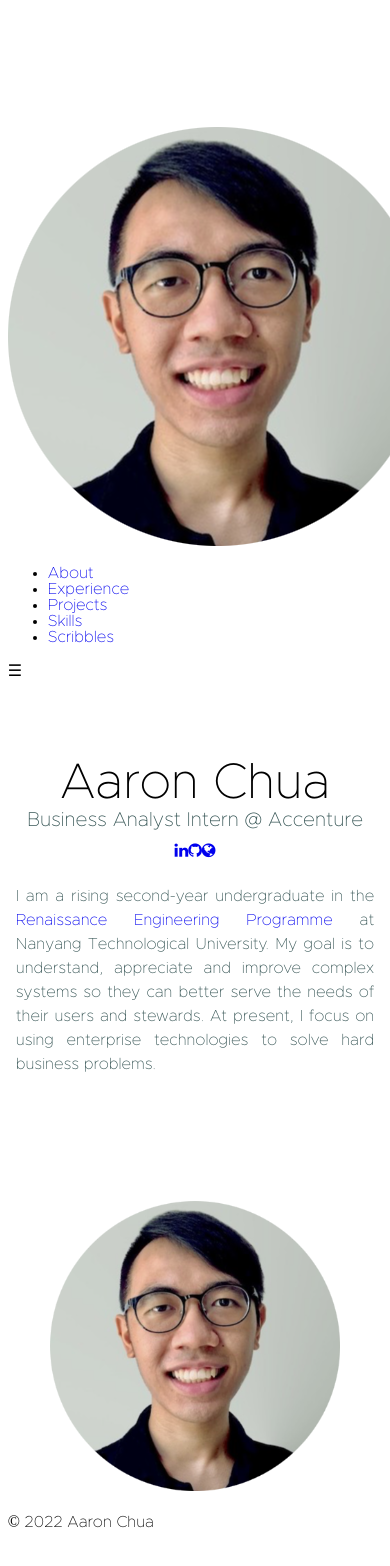
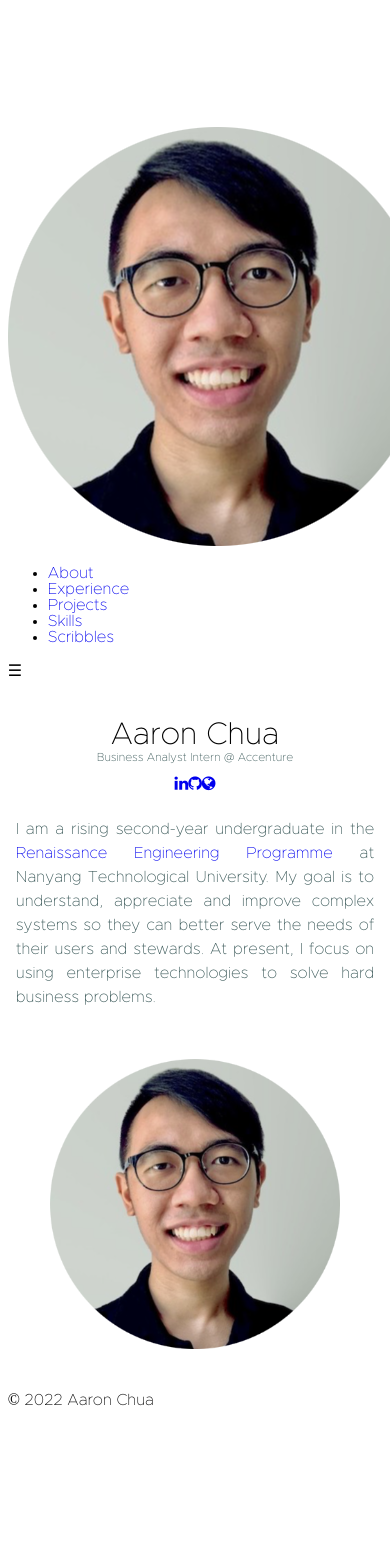
Before and after one commit to aaronchualala/personal-website, a Gatsby site: page / in a window 390 px wide. Shown: the top 1566 px of the page. After the commit the page ends 1451 px from the top, so only its background shows below. Built offline with nearby package versions, Linux system fonts and the light colour scheme; Gatsby itself is replaced by a stand-in of ours.

Commit message:
refactor css for about page

```diff
--- a/src/components/navbar.js
+++ b/src/components/navbar.js
@@ -4,7 +4,6 @@ import {
     navContainer,
     navOpener,
     navSideBar,
-    navSideBarItem,
     closeBtn,
     navLinks,
     navImage,
--- a/src/css/index.module.css
+++ b/src/css/index.module.css
@@ -1,7 +1,6 @@
 .about-container {
-    padding-top: 5vh;
     display: flex;
-    min-height: 70vh;
+    height: 100%;
     width: 100%;
     justify-content: center;
     align-items: center;
@@ -11,7 +10,6 @@
     display: flex;
     justify-content: center;
     align-items: center;
-    transform: translateY(20px);
 }
 
 .column {
@@ -22,12 +20,12 @@
 }
 
 .name {
-    font-size: 75px;
+    font-size: 5vw;
     margin-bottom: 0px;
 }
 
 .byline {
-    font-size: 20px;
+    font-size: 1.5vw;
     color: darkslategrey;
     margin-top: 2px;
     margin-bottom: 12px;
@@ -63,16 +61,19 @@
 .image {
     display: flex;
     align-items: center;
-    transform: translateX(20px)
 }
 
-@media only screen and (max-width: 1050px) {
+@media only screen and (max-width: 1200px) {
     .row {
         display: block;
     }
 
     .name {
-        font-size: 50px;
+        font-size: 8vw;
+    }
+
+    .byline {
+        font-size: 3vw;
     }
 
     .text {
@@ -85,10 +86,11 @@
     }
 
     .intro {
-        max-width: 450px;
+        margin-bottom: 0px;
     }
 
     .image {
         transform: scaleX(90%) scaleY(90%);
+        -webkit-transform: scale(0.9, 0.9);
     }
 }
--- a/src/css/layout.module.css
+++ b/src/css/layout.module.css
@@ -41,8 +41,11 @@ body {
 }
 
 .section-container {
+    display: grid;
+    position: relative;
     /* min-height acutally not needed here since alr specified in .container */
     min-height: 80vh;
+    /* background-color: aqua; */
 }
 
 @media only screen and (max-width: 1400px) {
@@ -51,7 +54,6 @@ body {
     }
 }
 
-
 /* to leave a fixed margin after a fixed small views  */
 @media only screen and (max-width: 1050px) {
     .container {
```
